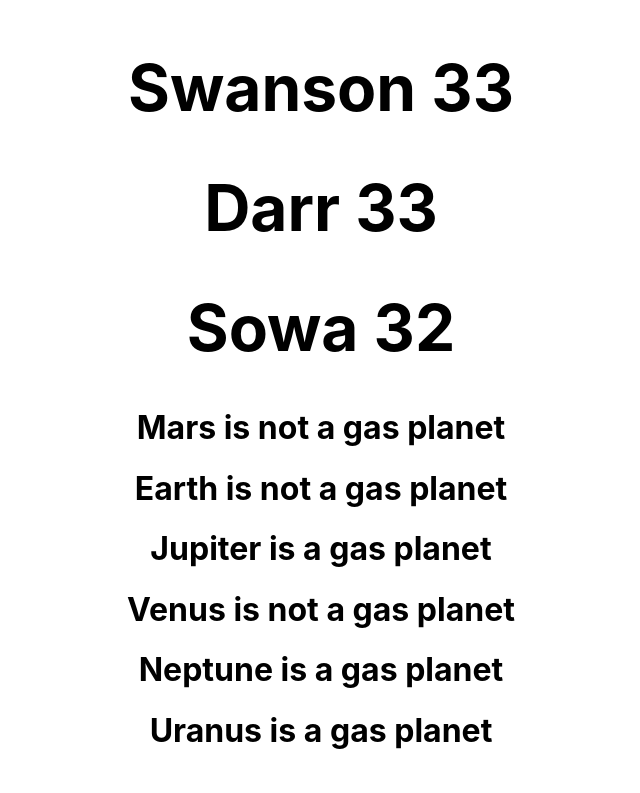
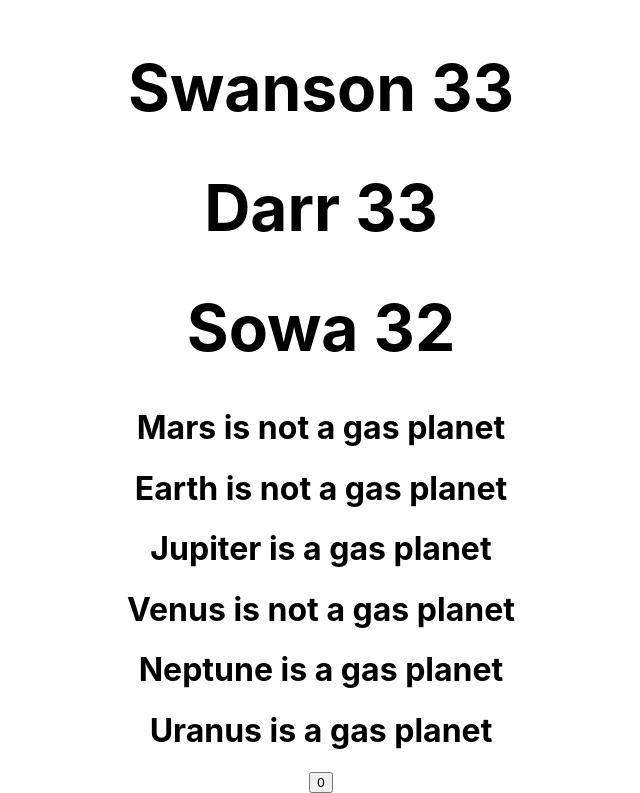
Before and after one commit to thegabe101/react-practice, a React (Create React App) app: page / in a window 1280 px wide. Shown: the part 538-1331 px from the top of the page, without its empty margins (319-959 px from the left). Before the commit the page ends 1309 px from the top, so only its background shows below. Built offline with nearby package versions, Linux system fonts and the light colour scheme.

Commit message:
state hook

```diff
--- a/src/App.js
+++ b/src/App.js
@@ -2,6 +2,7 @@ import './App.css';
 import Jobs from './components/Jobs';
 import { People } from './components/People';
 import { Planets } from './components/Planets';
+import { StatePractice } from './components/StatePractice';
 
 function App() {
   return (
@@ -9,6 +10,7 @@ function App() {
       <Jobs />
       <People />
       <Planets />
+      <StatePractice />
     </div>
   );
 }
--- a/src/components/Planets.jsx
+++ b/src/components/Planets.jsx
@@ -14,6 +14,9 @@ export const Planets = () => {
 	return (
 		<div>
 			{planetArray.map((planet, key) => {
+				{
+					key = key;
+				}
 				if (planet.isGasPlanet) {
 					return <Planet name={planet.name + " is a gas planet"} />;
 				}
--- /dev/null
+++ b/src/components/StatePractice.jsx
@@ -0,0 +1,15 @@
+import React, { useState } from "react";
+
+export const StatePractice = () => {
+	const [age, setAge] = useState(0);
+
+	const increaseAge = () => {
+		setAge((Math.floor(age) * 7) / 3 + 1).float();
+	};
+
+	return (
+		<div>
+			<button onClick={increaseAge}>{age}</button>
+		</div>
+	);
+};
```
